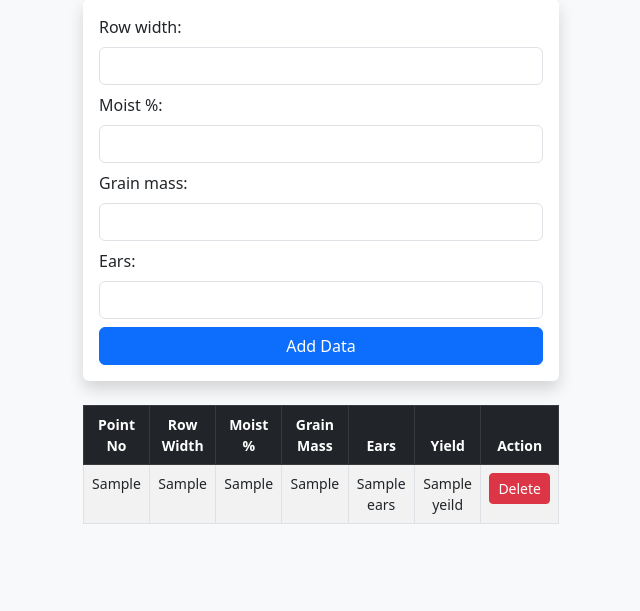
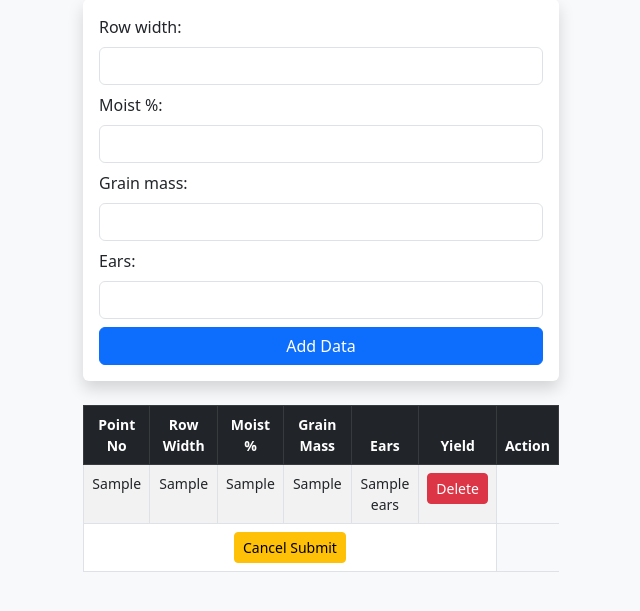
Before and after one commit to PKhoboko/YieldCalculatorPilotProject.io, a Flask app: template templates/dashboard.html in a window 1280 px wide. Shown: the part 71-682 px from the top of the page, without its empty margins (319-959 px from the left). Run offline with Flask 2, Linux system fonts and the light colour scheme; the template is opened without the code that fills it: most values are stand-ins (such as "Sample title", 1, 10 or a date in 2020).

Commit message:
Update dashboard.html

```diff
--- a/templates/dashboard.html
+++ b/templates/dashboard.html
@@ -68,9 +68,13 @@
                         <td>{{ row['Moist %'] }}</td>
                         <td>{{ row['Grain mass'] }}</td>
                         <td>{{ row['Ears'] }}</td>
-                        <td>{{ row['yeild'] }}</td>
                         <td>
                             <a href="{{ url_for('delete', record_id=row.id) }}" class="btn btn-danger btn-sm">Delete</a>
+                        </td>
+                    </tr>
+                     <tr>
+                        <td colspan="6" class="text-center">
+                            <button class="btn btn-warning btn-sm cancel-submit">Cancel Submit</button>
                         </td>
                     </tr>
                     {% endfor %}
```
